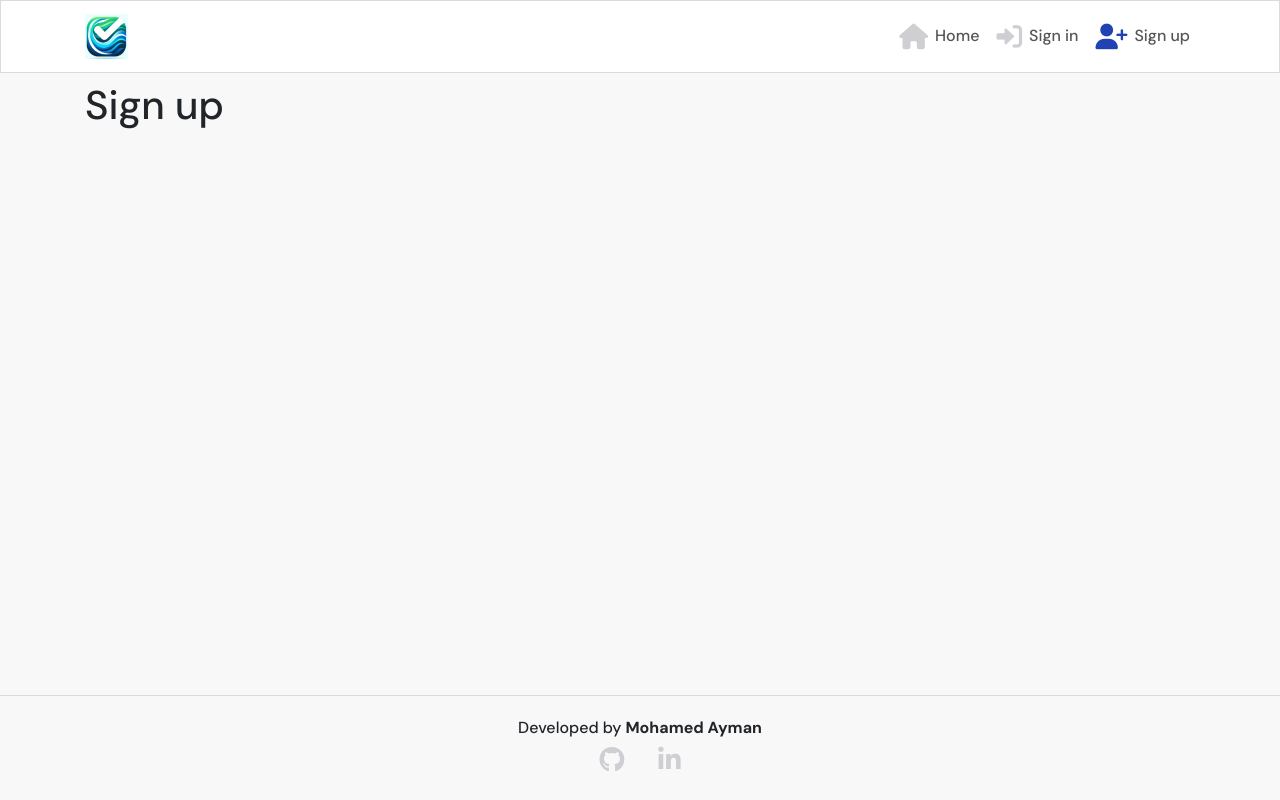
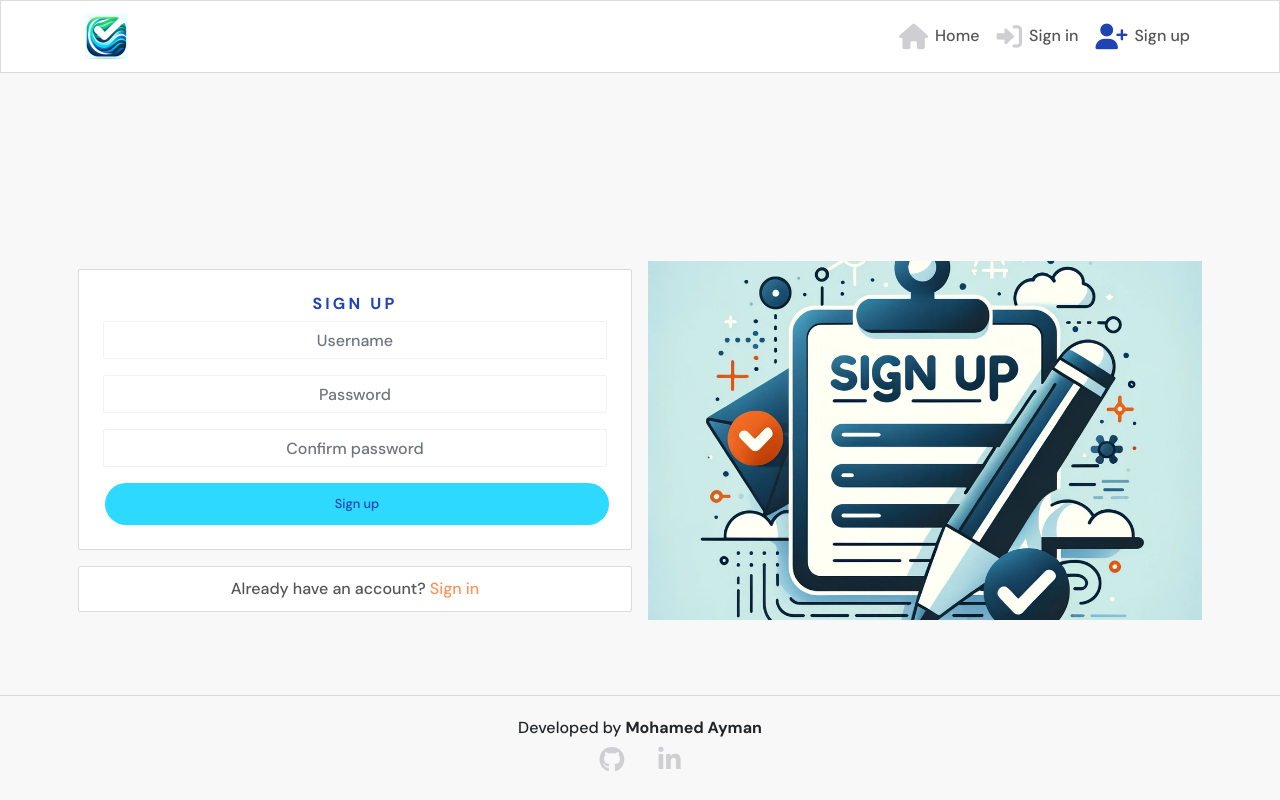
Before and after one commit to moabdelbasset/feproject5, a React (Create React App) app: page /signup in a window 1280 px wide. Built offline with nearby package versions, Linux system fonts and the light colour scheme.

Commit message:
Creating SignInFrom

```diff
--- a/src/App.js
+++ b/src/App.js
@@ -3,6 +3,8 @@ import Footer from './components/Footer';
 import styles from './App.module.css';
 import Container from 'react-bootstrap/Container';
 import {Route, Switch} from 'react-router-dom';
+import './api/axiosDefaults'
+import SignUpForm from './pages/auth/SignUpForm';
 
 function App() {
   return (
@@ -12,7 +14,7 @@ function App() {
         <Switch>
           <Route exact path="/" render={()=> <h1>Home page</h1>} />
           <Route exact path="/signin" render={()=> <h1>Sign in</h1>} />
-          <Route exact path="/signup" render={()=> <h1>Sign up</h1>} />
+          <Route exact path="/signup" render={()=> <SignUpForm />} />
           <Route render={()=><p>Page not found!</p>} />
         </Switch>
       </Container>
--- a/src/App.module.css
+++ b/src/App.module.css
@@ -7,6 +7,26 @@
 .Main {
   padding-top: 81px;
 }
+
+.Content {
+  background-color: #ffffff;
+  padding: 10px;
+  border-radius: 2px;
+  border: 1px solid #dadadf;
+}
+
+.FillerImage {
+  object-fit: cover;
+  height: 100%;
+  width: 100%;
+}
+
+.Image {
+  max-height: 40vh;
+  max-width: 100%;
+  object-fit: contain;
+}
+
 * {
   box-sizing: border-box;
 }
@@ -25,6 +45,10 @@ a:hover i {
   transition: color ease-in-out 0.3s;
 }
 
+input[type="file"] {
+  display: none;
+}
+
 i {
   color: #cfced3;
   font-size: 1.6rem;
@@ -37,3 +61,22 @@ i:hover {
   transition: color ease-in-out 0.3s;
   color: #2142b2;
 }
+
+figure {
+  text-align: center;
+  display: inline-block;
+}
+
+/* scrollbar */
+*::-webkit-scrollbar {
+  width: 5px;
+}
+*::-webkit-scrollbar-track {
+  background: #f1f1f1;
+}
+*::-webkit-scrollbar-thumb {
+  background: #888;
+}
+*::-webkit-scrollbar-thumb:hover {
+  background: #555;
+}
--- /dev/null
+++ b/src/api/axiosDefaults.js
@@ -0,0 +1,5 @@
+import axios from "axios";
+
+axios.defaults.baseURL = 'https://beproject5-5d5ddb867f18.herokuapp.com/'
+axios.defaults.headers.post['Content-Type'] = 'multipart/form-data'
+axios.defaults.withCredentials = true
--- /dev/null
+++ b/src/pages/auth/SignUpForm.js
@@ -0,0 +1,140 @@
+import React, { useState } from "react";
+import { Link, useHistory } from "react-router-dom";
+
+import styles from "../../styles/SignInUpForm.module.css";
+import btnStyles from "../../styles/Button.module.css";
+import appStyles from "../../App.module.css";
+import signUpImage from '../../assets/project5-signup.png';
+
+import {
+  Form,
+  Button,
+  Image,
+  Col,
+  Row,
+  Container,
+  Alert,
+} from "react-bootstrap";
+import axios from "axios";
+
+const SignUpForm = () => {
+  const [signUpData, setSignUpData] = useState({
+    username: "",
+    password1: "",
+    password2: "",
+  });
+  const { username, password1, password2 } = signUpData;
+
+  const [errors, setErrors] = useState({});
+
+  const history = useHistory();
+
+  const handleChange = (event) => {
+    setSignUpData({
+      ...signUpData,
+      [event.target.name]: event.target.value,
+    });
+  };
+
+  const handleSubmit = async (event) => {
+    event.preventDefault();
+    try {
+      await axios.post("/dj-rest-auth/registration/", signUpData);
+      history.push("/signin");
+    } catch (err) {
+      setErrors(err.response?.data);
+    }
+  };
+
+  return (
+    <Row className={styles.Row}>
+      <Col className="my-auto py-2 p-md-2" md={6}>
+        <Container className={`${appStyles.Content} p-4 `}>
+          <h1 className={styles.Header}>sign up</h1>
+
+          <Form onSubmit={handleSubmit}>
+            <Form.Group controlId="username">
+              <Form.Label className="d-none">username</Form.Label>
+              <Form.Control
+                className={styles.Input}
+                type="text"
+                placeholder="Username"
+                name="username"
+                value={username}
+                onChange={handleChange}
+              />
+            </Form.Group>
+            {errors.username?.map((message, idx) => (
+              <Alert variant="warning" key={idx}>
+                {message}
+              </Alert>
+            ))}
+
+            <Form.Group controlId="password1">
+              <Form.Label className="d-none">Password</Form.Label>
+              <Form.Control
+                className={styles.Input}
+                type="password"
+                placeholder="Password"
+                name="password1"
+                value={password1}
+                onChange={handleChange}
+              />
+            </Form.Group>
+            {errors.password1?.map((message, idx) => (
+              <Alert key={idx} variant="warning">
+                {message}
+              </Alert>
+            ))}
+
+            <Form.Group controlId="password2">
+              <Form.Label className="d-none">Confirm password</Form.Label>
+              <Form.Control
+                className={styles.Input}
+                type="password"
+                placeholder="Confirm password"
+                name="password2"
+                value={password2}
+                onChange={handleChange}
+              />
+            </Form.Group>
+            {errors.password2?.map((message, idx) => (
+              <Alert key={idx} variant="warning">
+                {message}
+              </Alert>
+            ))}
+
+            <Button
+              className={`${btnStyles.Button} ${btnStyles.Wide} ${btnStyles.Bright}`}
+              type="submit"
+            >
+              Sign up
+            </Button>
+            {errors.non_field_errors?.map((message, idx) => (
+              <Alert key={idx} variant="warning" className="mt-3">
+                {message}
+              </Alert>
+            ))}
+          </Form>
+        </Container>
+
+        <Container className={`mt-3 ${appStyles.Content}`}>
+          <Link className={styles.Link} to="/signin">
+            Already have an account? <span>Sign in</span>
+          </Link>
+        </Container>
+      </Col>
+      <Col
+        md={6}
+        className={`my-auto d-none d-md-block p-2 ${styles.SignUpCol}`}
+      >
+        <Image
+          className={`${appStyles.FillerImage}`}
+          src={signUpImage}
+        />
+      </Col>
+    </Row>
+  );
+};
+
+export default SignUpForm;
--- /dev/null
+++ b/src/styles/Button.module.css
@@ -0,0 +1,69 @@
+.Button {
+    font-size: 0.8rem;
+    align-self: center;
+    border-radius: 100px;
+    border-color: transparent;
+    padding: 4px 10px;
+    margin-left: 2px;
+    margin-right: 2px;
+    min-width: 75px;
+  }
+
+  .Button:hover {
+    opacity: 0.8;
+    border-color: transparent;
+    cursor: pointer;
+  }
+
+  .Button:hover:active {
+    background-color: #2142b2 !important;
+  }
+
+  .Button:active {
+    background-color: #2142b2 !important;
+  }
+
+  .Button:focus {
+    background-color: #2142b2;
+  }
+
+  .Wide {
+    padding: 10px 50px;
+    width: 100%;
+  }
+
+  .Blue,
+  .BlueOutline:hover,
+  .Bright:hover {
+    background-color: #2142b2;
+    color: #ffffff;
+  }
+
+  .BlueOutline,
+  .Blue:hover {
+    /* border: 1px solid #2142b2; */
+    background-color: #ffffff;
+    color: #2142b2;
+  }
+
+  .Black,
+  .BlackOutline:hover {
+    /* background-color: #242a3d;
+    color: white; */
+    background-color: #242a3d;
+    color: aliceblue;
+  }
+
+  .Black:hover,
+  .BlackOutline {
+    /* background-color: #dadadf;
+    color: #242a3d;
+    border-color: #242a3d; */
+    background-color: aliceblue;
+    color: #242a3d;
+  }
+
+  .Bright {
+    background-color: #2ed9ff;
+    color: #2142b2;
+  }
--- /dev/null
+++ b/src/styles/SignInUpForm.module.css
@@ -0,0 +1,46 @@
+.Row {
+    height: calc(100vh - 81px);
+  }
+  .Input {
+    background: #ffffff;
+    border: 1px solid #f0f1f9;
+    box-sizing: border-box;
+    border-radius: 2px;
+    color: #7177a1;
+    text-align: center;
+    padding: 10px;
+  }
+
+  .Header {
+    font-style: normal;
+    font-weight: bold;
+    font-size: 16px;
+    line-height: 19px;
+    text-align: center;
+    letter-spacing: 0.2em;
+    text-transform: uppercase;
+    color: #2142b2;
+  }
+
+  .Link {
+    text-decoration: none;
+    text-align: center;
+    display: block;
+    margin: auto;
+  }
+
+  .Link span {
+    color: #ff9254;
+  }
+
+  .Container {
+    padding: 30px 10px;
+  }
+
+  .SignInCol {
+    height: 320px;
+  }
+
+  .SignUpCol {
+    height: 375px;
+  }
```
Also changed, not shown: src/assets/project5-signup.png (added).
